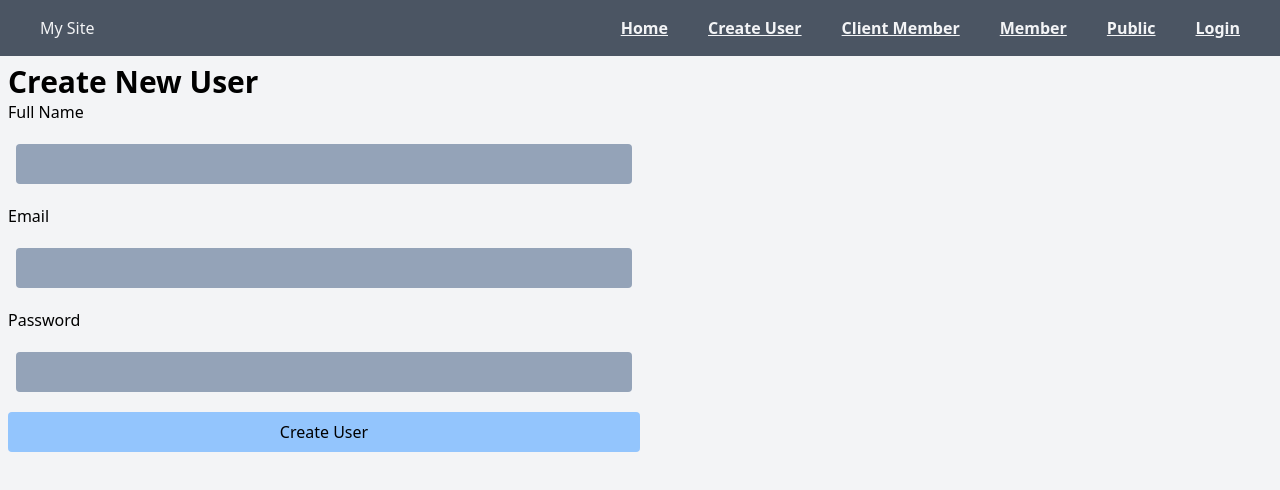
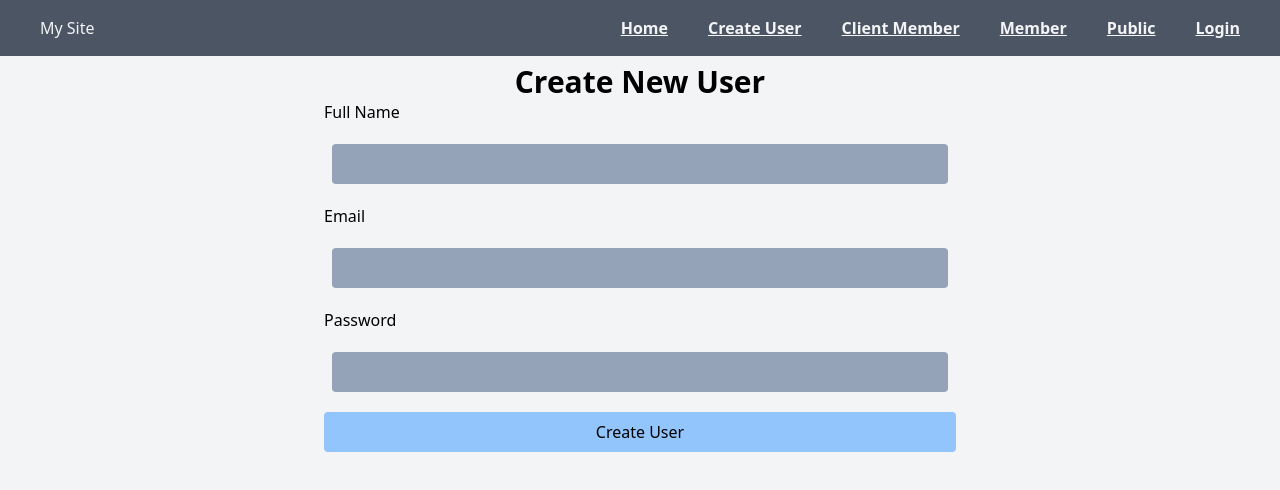
Before and after one commit to daikiejp/learn_next-auth, a Next.js app: page /CreateUser in a window 1280 px wide. Shown: the top 490 px of the page. Built offline with nearby package versions, Linux system fonts and the light colour scheme; no server answers.

Commit message:
[Fix] minor UI changes and fixes

```diff
--- a/app/(components)/UserForm.tsx
+++ b/app/(components)/UserForm.tsx
@@ -79,7 +79,7 @@
           value="Create User"
           className="bg-blue-300 hover:bg-blue-100 h-10 rounded"
         />
-        <p className="text-red-500">{errorMessage}</p>
+        {errorMessage && <p className="text-red-500">{errorMessage}</p>}
       </form>
     </>
   );
--- a/app/CreateUser/page.tsx
+++ b/app/CreateUser/page.tsx
@@ -2,7 +2,7 @@
 
 const CreateUser = () => {
   return (
-    <div>
+    <div className="flex flex-col justify-center items-center">
       <h1>Create New User</h1>
       <UseForm />
     </div>
```
Also changed, not shown: 1 other file (tests, documents, lock files or other folders).
